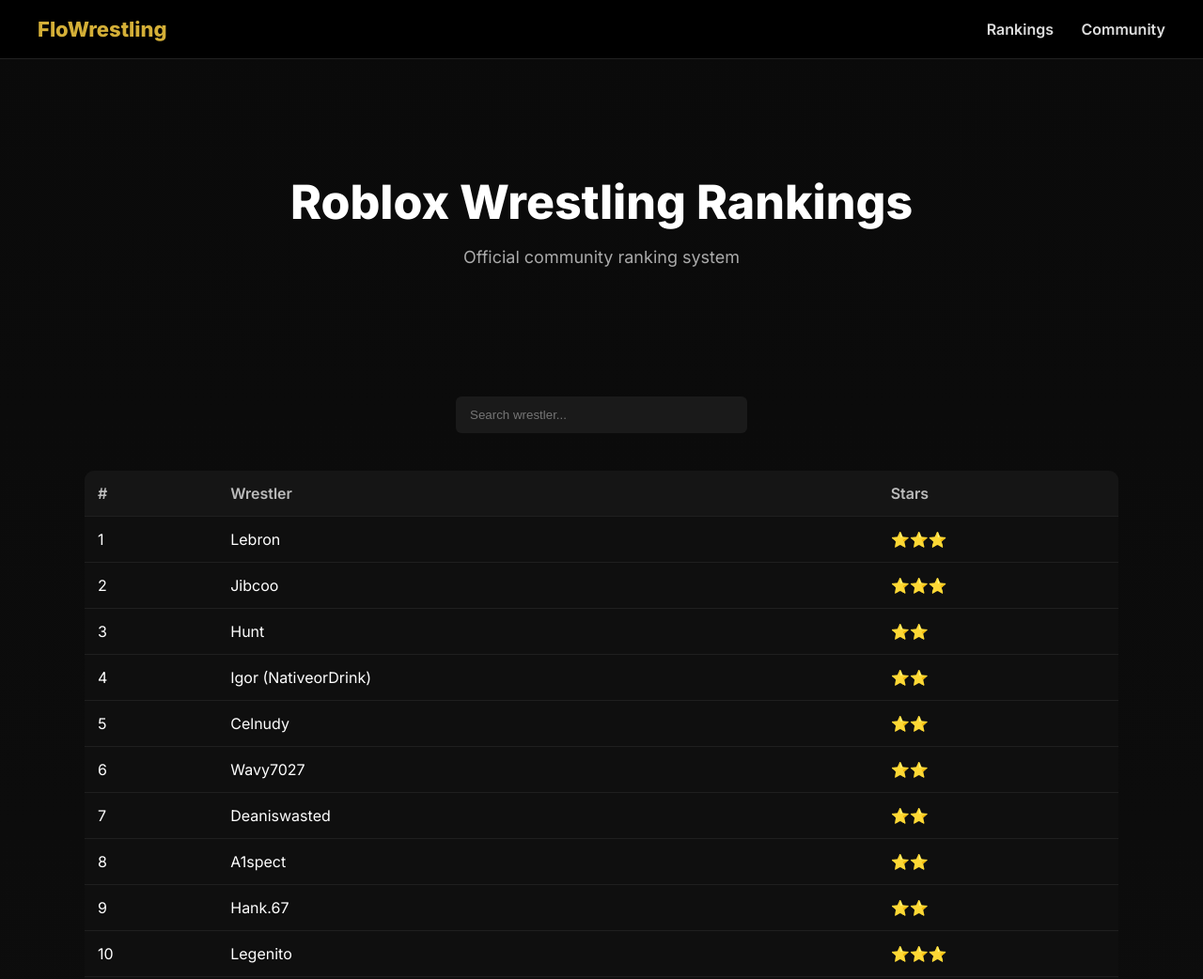
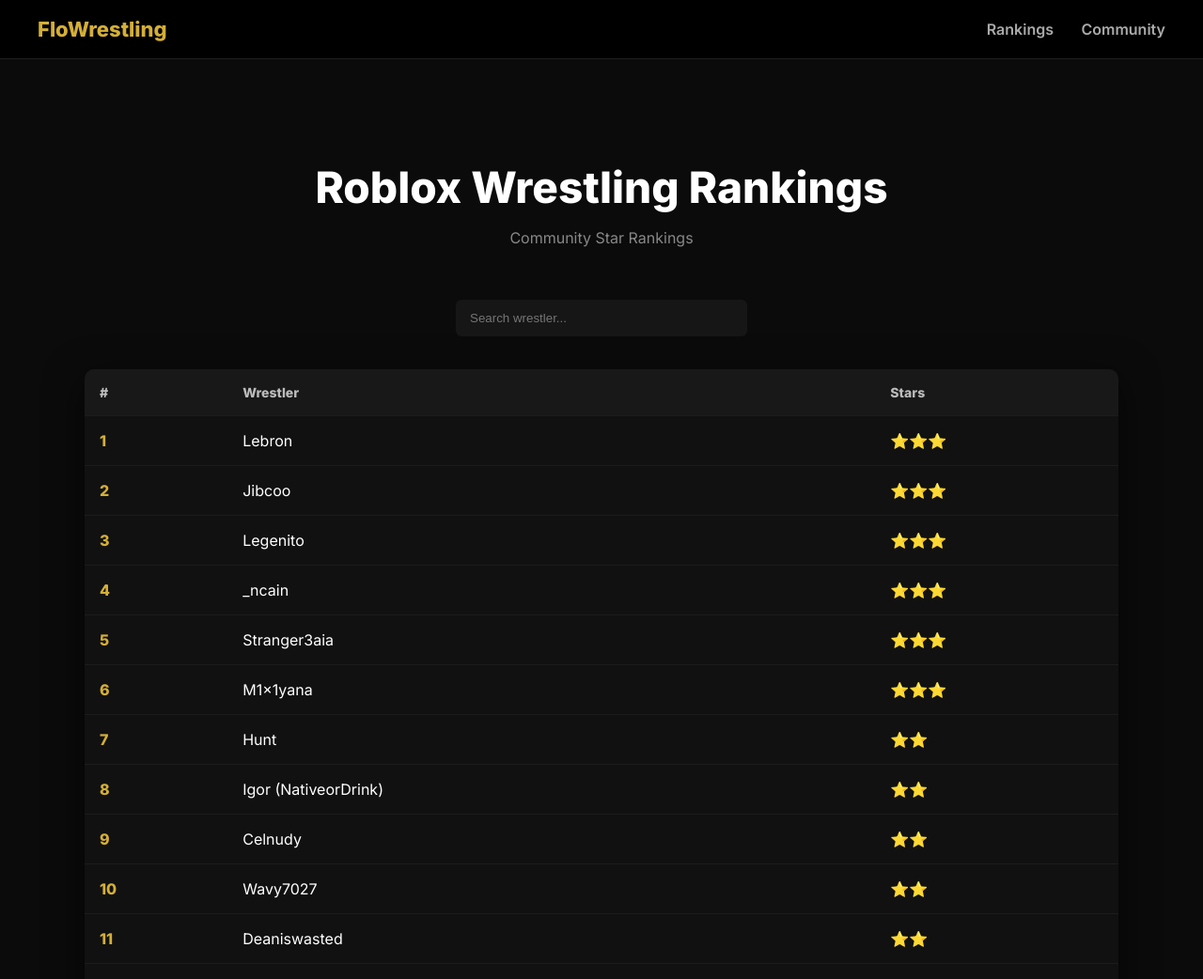
Before and after one commit to Mix51/FloWrestling, a plain HTML site: page index.html in a window 1280 px wide. Shown: the top 1042 px of the page at 94% size. Drawn offline with Linux system fonts and the light colour scheme.

Commit message:
Update index.html

```diff
--- a/index.html
+++ b/index.html
@@ -17,7 +17,7 @@
 body{
 margin:0;
 font-family:Inter;
-background:linear-gradient(180deg,#0a0a0a,#111);
+background:#0b0b0b;
 color:white;
 }
 
@@ -29,7 +29,7 @@ justify-content:space-between;
 align-items:center;
 padding:18px 40px;
 background:#000;
-border-bottom:1px solid #222;
+border-bottom:1px solid #1f1f1f;
 }
 
 .logo{
@@ -39,7 +39,7 @@ color:#d4af37;
 }
 
 nav a{
-color:#ddd;
+color:#aaa;
 text-decoration:none;
 margin-left:25px;
 font-weight:600;
@@ -54,17 +54,16 @@ color:white;
 
 .hero{
 text-align:center;
-padding:80px 20px;
+padding:70px 20px 40px;
 }
 
 .hero h1{
-font-size:50px;
-margin-bottom:10px;
+font-size:46px;
+margin-bottom:8px;
 }
 
 .hero p{
-color:#aaa;
-font-size:18px;
+color:#888;
 }
 
 /* CONTAINER */
@@ -78,8 +77,8 @@ margin:auto;
 /* SEARCH */
 
 .search{
-margin:40px 0;
 text-align:center;
+margin-bottom:35px;
 }
 
 .search input{
@@ -87,34 +86,38 @@ padding:12px 15px;
 width:280px;
 border-radius:6px;
 border:none;
-background:#1a1a1a;
+background:#161616;
 color:white;
 }
 
-/* TABLE */
+/* RANK TABLE */
+
+.rankings{
+background:#111;
+border-radius:10px;
+overflow:hidden;
+box-shadow:0 10px 40px rgba(0,0,0,.6);
+}
 
 table{
 width:100%;
 border-collapse:collapse;
-background:#0f0f0f;
-border-radius:10px;
-overflow:hidden;
 }
 
 thead{
-background:#151515;
+background:#181818;
 }
 
 th{
 text-align:left;
-padding:14px;
-font-weight:600;
+padding:16px;
+font-size:14px;
 color:#bbb;
 }
 
 td{
-padding:14px;
-border-top:1px solid #1f1f1f;
+padding:16px;
+border-top:1px solid #1c1c1c;
 }
 
 tr{
@@ -123,17 +126,23 @@ transition:.2s;
 
 tr:hover{
 background:#1a1a1a;
-transform:scale(1.01);
 }
 
-/* STAR */
+/* RANK NUMBER */
+
+.rank{
+font-weight:800;
+color:#d4af37;
+}
+
+/* STARS */
 
 .star{
 color:#d4af37;
 font-weight:700;
 }
 
-/* TOP PROSPECTS */
+/* PROSPECTS */
 
 .prospects{
 margin-top:60px;
@@ -151,26 +160,25 @@ gap:15px;
 
 .card{
 background:#111;
+border:1px solid #222;
 padding:20px;
 border-radius:10px;
 text-align:center;
-border:1px solid #222;
 transition:.2s;
 }
 
 .card:hover{
-transform:translateY(-5px);
-background:#161616;
+background:#181818;
+transform:translateY(-4px);
 }
 
 /* FOOTER */
 
 footer{
 margin-top:80px;
+padding:30px;
 text-align:center;
-padding:30px;
 color:#666;
-font-size:14px;
 }
 
 /* MOBILE */
@@ -207,43 +215,39 @@ padding:15px;
 <section class="hero">
 
 <h1>Roblox Wrestling Rankings</h1>
-<p>Official community ranking system</p>
+<p>Community Star Rankings</p>
 
 </section>
 
 <div class="container">
 
 <div class="search">
+<input id="search" placeholder="Search wrestler...">
+</div>
 
-<input type="text" id="search" placeholder="Search wrestler...">
-
-</div>
+<div class="rankings">
 
 <table>
 
 <thead>
-
 <tr>
 <th>#</th>
 <th>Wrestler</th>
 <th>Stars</th>
 </tr>
-
 </thead>
 
-<tbody id="rankingTable">
-
-</tbody>
+<tbody id="rankingTable"></tbody>
 
 </table>
+
+</div>
 
 <section class="prospects">
 
 <h2>Top Prospects ⭐⭐⭐</h2>
 
-<div class="prospect-grid" id="prospects">
-
-</div>
+<div class="prospect-grid" id="prospects"></div>
 
 </section>
 
@@ -257,12 +261,17 @@ FloWrestling Rankings © 2026
 
 <script>
 
-/* WRESTLER DATA */
+/* WRESTLER LIST */
 
-const wrestlers = [
+const wrestlers=[
 
 {name:"Lebron",stars:3},
 {name:"Jibcoo",stars:3},
+{name:"Legenito",stars:3},
+{name:"_ncain",stars:3},
+{name:"Stranger3aia",stars:3},
+{name:"M1x1yana",stars:3},
+
 {name:"Hunt",stars:2},
 {name:"Igor (NativeorDrink)",stars:2},
 {name:"Celnudy",stars:2},
@@ -270,27 +279,25 @@ const wrestlers = [
 {name:"Deaniswasted",stars:2},
 {name:"A1spect",stars:2},
 {name:"Hank.67",stars:2},
-{name:"Legenito",stars:3},
+{name:"Zoron",stars:2},
+{name:"Fluxenr",stars:2},
+{name:"Perkmusik",stars:2},
+{name:"Syonix",stars:2},
+{name:"Vxwj",stars:2},
+{name:"Yeat",stars:2},
+{name:"Kyler Larkin",stars:2},
+{name:"Meinky",stars:2},
+{name:"Swavvy",stars:2},
+{name:"Wyatt (Wywytheman09)",stars:2},
+
 {name:"Cwiggle",stars:1},
 {name:"Peterwrestles",stars:1},
 {name:"Ceokhii (xrofylol)",stars:1},
-{name:"Zoron",stars:2},
-{name:"Fluxenr",stars:2},
 {name:"Thug (Clappingc)",stars:1},
-{name:"_ncain",stars:3},
-{name:"Perkmusik",stars:2},
 {name:"Bells",stars:1},
-{name:"Syonix",stars:2},
-{name:"Stranger3aia",stars:3},
-{name:"M1x1yana",stars:3},
-{name:"Vxwj",stars:2},
 {name:"Techfaller",stars:1},
-{name:"Yeat",stars:2},
-{name:"Kyler Larkin",stars:2},
 {name:"Wes062289",stars:1},
 {name:"Big waddle",stars:1},
-{name:"Meinky",stars:2},
-{name:"Swavvy",stars:2},
 {name:"Ducfishyx",stars:1},
 {name:"Pabloescobar (X4LIFE)",stars:1},
 {name:"Dannyblaze",stars:1},
@@ -302,16 +309,20 @@ const wrestlers = [
 {name:"Cromatix",stars:1},
 {name:"Kiki",stars:1},
 {name:"RARE",stars:1},
-{name:"Stickofbuter",stars:1},
-{name:"Wyatt (Wywytheman09)",stars:2}
+{name:"Stickofbuter",stars:1}
 
 ]
+
+/* SORT BY STARS */
+
+wrestlers.sort((a,b)=>b.stars-a.stars)
 
 /* RENDER TABLE */
 
 function render(){
 
-const table = document.getElementById("rankingTable")
+const table=document.getElementById("rankingTable")
+
 table.innerHTML=""
 
 wrestlers.forEach((w,i)=>{
@@ -320,7 +331,7 @@ table.innerHTML+=`
 
 <tr>
 
-<td>${i+1}</td>
+<td class="rank">${i+1}</td>
 
 <td>${w.name}</td>
 
@@ -334,7 +345,7 @@ table.innerHTML+=`
 
 }
 
-/* TOP PROSPECTS */
+/* PROSPECTS */
 
 function prospects(){
 
```
